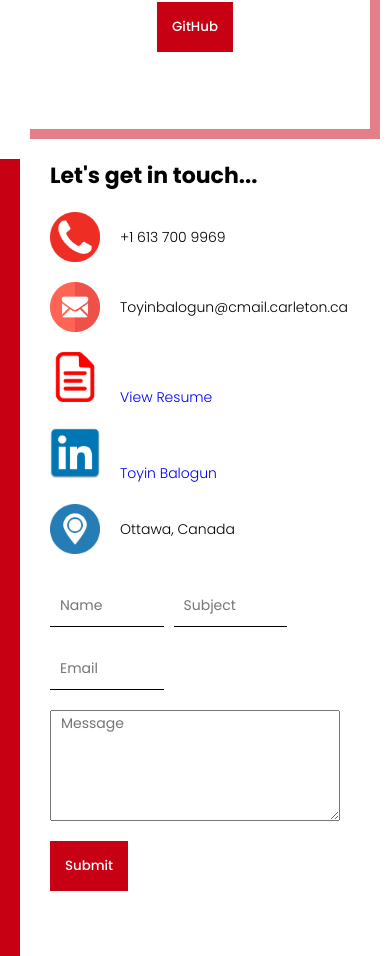
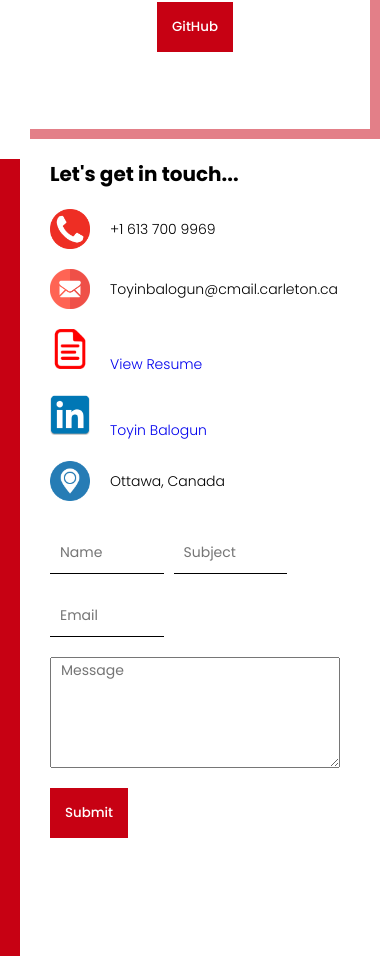
Before and after one commit to Toyinbalogun/portfolio, a React (Create React App) app: page / in a window 390 px wide. Shown: the part 5913-6869 px from the top of the page. Built offline with nearby package versions, Linux system fonts and the light colour scheme.

Commit message:
made css changes

```diff
--- a/src/components/contact/contact.css
+++ b/src/components/contact/contact.css
@@ -93,7 +93,13 @@ button {
   }
 
   .c-title {
-    font-size: 22px;
+    font-size: 20px;
+  }
+
+  .c-icon {
+    width: 40px;
+    height: 40px;
+    margin-right: 20px;
   }
 
   .c-info-item {
```
